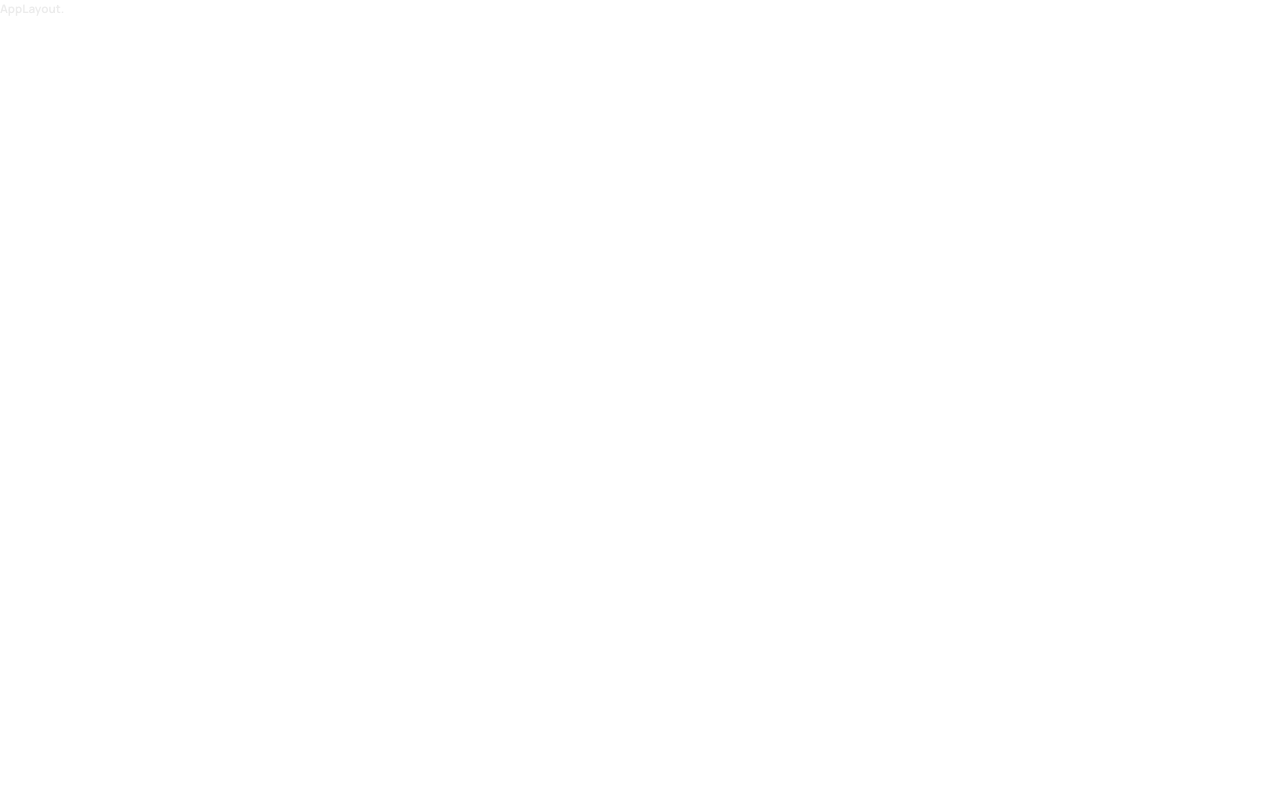
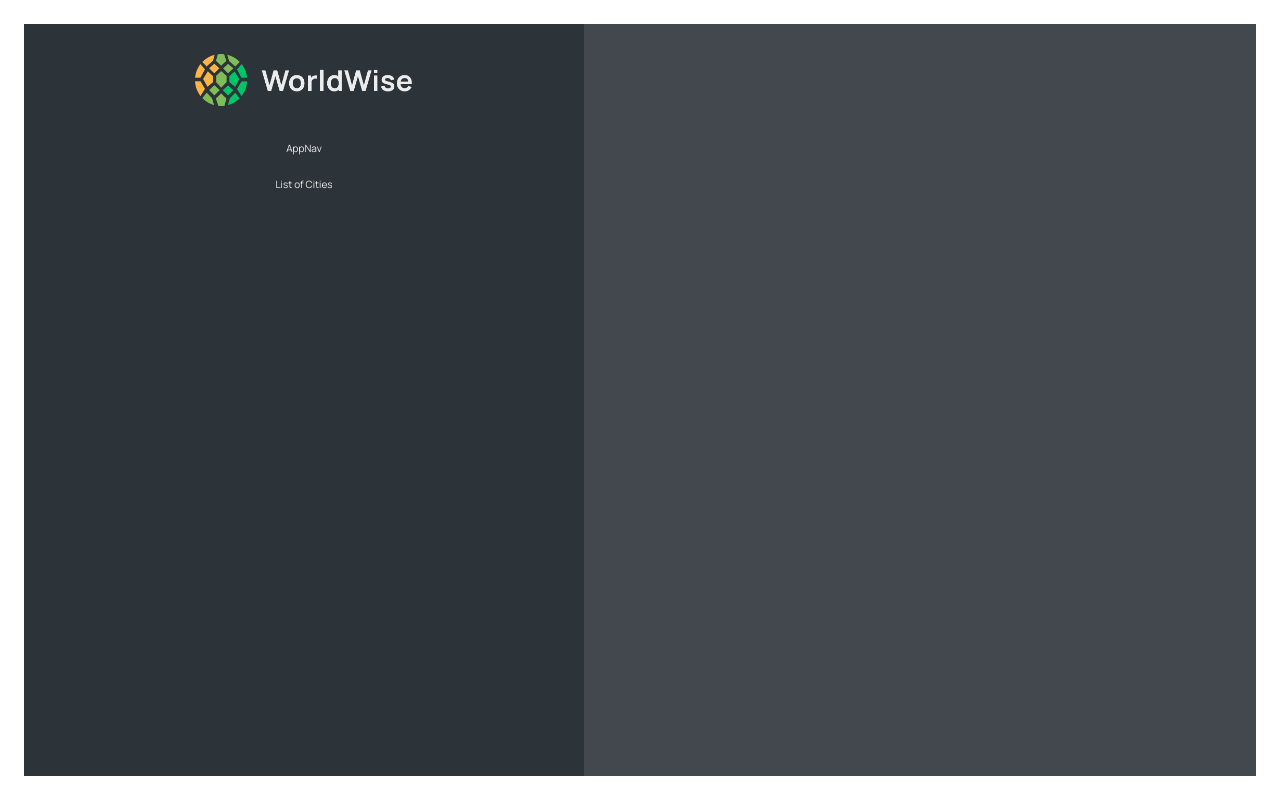
Before and after one commit to neoayus/worldwise, a React (Vite) app: page /app in a window 1280 px wide. Built offline with nearby package versions, Linux system fonts and the light colour scheme.

Commit message:
feat: build the appp layout

```diff
--- a/src/App.jsx
+++ b/src/App.jsx
@@ -15,7 +15,7 @@
           <Route path="/" element={<Homepage/>} />
           <Route path="product" element={<Product/>} />
           <Route path="pricing" element={<Pricing/>} />
-          <Route path="login" element={<Login/>} />
+          <Route path="/login" element={<Login/>} />
 
           <Route path="app" element={<AppLayout/>} />
           {/* if the url dosen't match anything from above  */}
--- /dev/null
+++ b/src/components/Map.jsx
@@ -0,0 +1,9 @@
+import styles from "./Map.module.css";
+
+export default function Map(){
+  return(
+    <div className={styles.mapContainer}>
+
+    </div>
+  )
+}
--- /dev/null
+++ b/src/components/Sidebar.jsx
@@ -0,0 +1,23 @@
+import styles from "./Sidebar.module.css";
+import Logo from "./Logo";
+import AppNav from "./AppNav";
+
+export default function Sidebar() {
+  return (
+    <div className={styles.sidebar}>
+      <Logo />
+      <AppNav />
+      <p> List of Cities </p>
+    </div>
+  );
+}
+
+export function Footer(){
+  return(
+    <footer className={styles.footer}>
+      <p className={styles.copyright}>
+        &copy; Copyright {new Date().getFullYear()} by worldwise inc.
+      </p>
+    </footer>
+  )
+}
--- a/src/pages/AppLayout.jsx
+++ b/src/pages/AppLayout.jsx
@@ -1,7 +1,13 @@
 import {NavLink} from "react-router-dom";
+import Sidebar from "../components/Sidebar";
+import styles from "./AppLayout.module.css";
+import Map from "../components/Map";
 
 export default function AppLayout(){
   return(
-    <h3>AppLayout.</h3>
+    <div className={styles.app}>
+      <Sidebar />
+      <Map />
+    </div>
   )
 }
--- a/src/pages/Homepage.jsx
+++ b/src/pages/Homepage.jsx
@@ -19,8 +19,7 @@
             how you have wandered the world.
           </h2>
           <Link to="/app" className="cta">
-            {" "}
-            Start Tracking App{" "}
+            Start Tracking App
           </Link>
         </section>
       </main>
```
